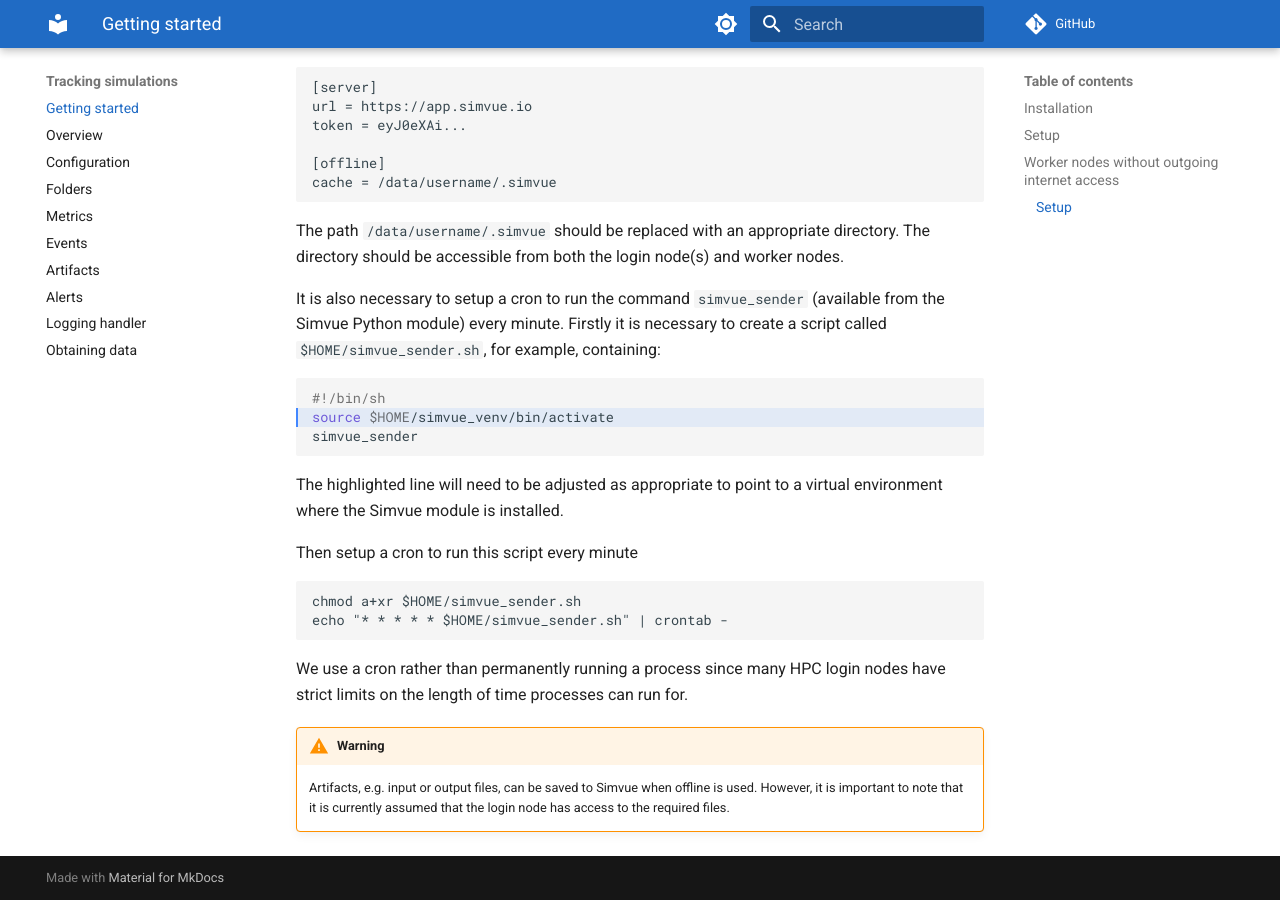
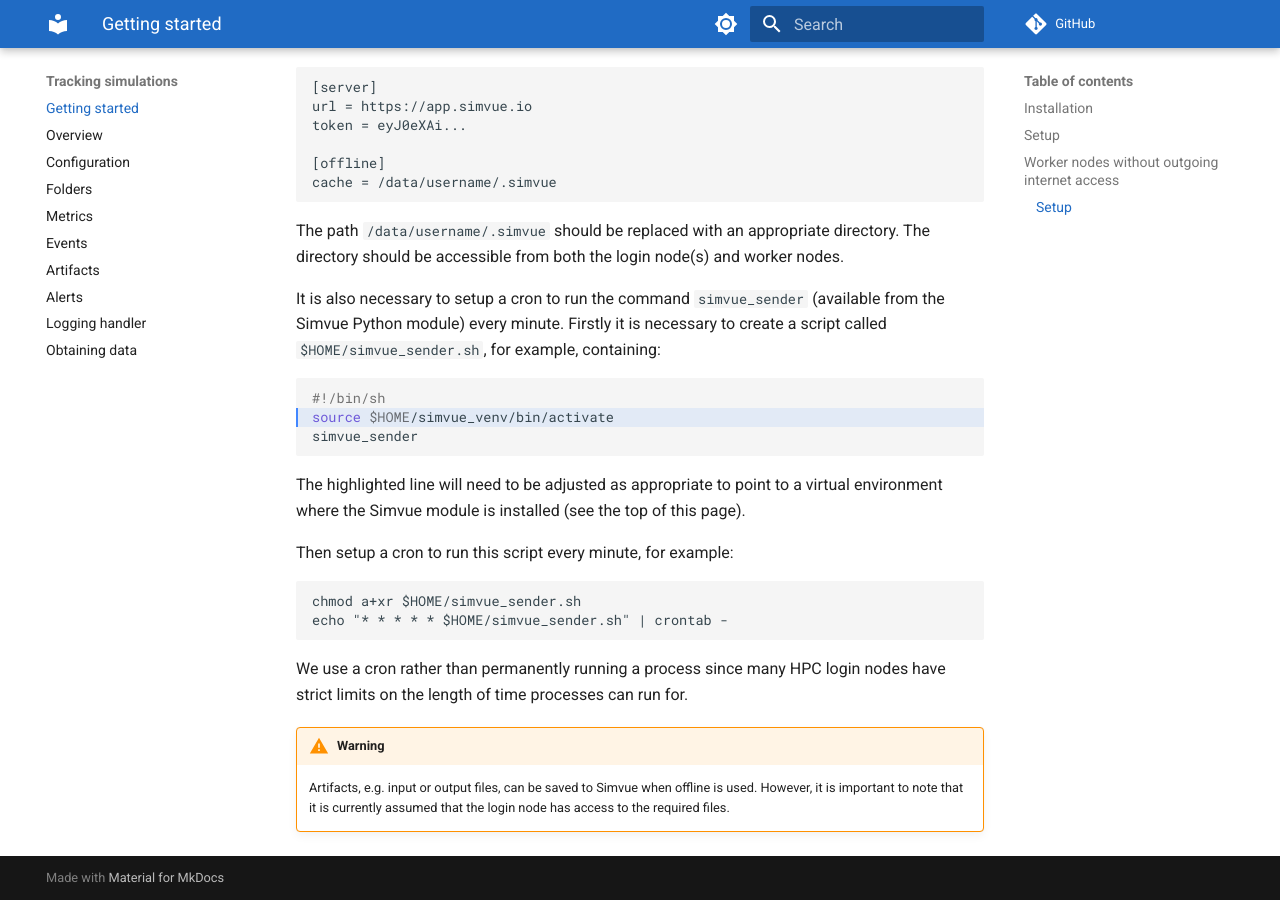
Before and after one commit to simvue-io/docs, an MkDocs documentation site: the page built from docs/python-client/getting-started.md, in a window 1280 px wide and 900 px high, scrolled down 2256 px. Built offline with MkDocs 1.6.1 and Material for MkDocs 9.7.7, drawn with Linux system fonts in a browser that asks for light colours.

Commit message:
Minor changes

````diff
--- a/docs/python-client/getting-started.md
+++ b/docs/python-client/getting-started.md
@@ -104,9 +104,10 @@ Firstly it is necessary to create a script called `$HOME/simvue_sender.sh`, for
 source $HOME/simvue_venv/bin/activate
 simvue_sender
 ```
-The highlighted line will need to be adjusted as appropriate to point to a virtual environment where the Simvue module is installed.
+The highlighted line will need to be adjusted as appropriate to point to a virtual environment where the Simvue module is installed
+(see the top of this page).
 
-Then setup a cron to run this script every minute
+Then setup a cron to run this script every minute, for example:
 ```
 chmod a+xr $HOME/simvue_sender.sh
 echo "* * * * * $HOME/simvue_sender.sh" | crontab -
````
